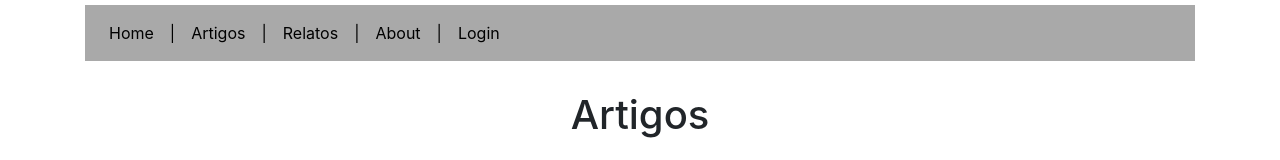
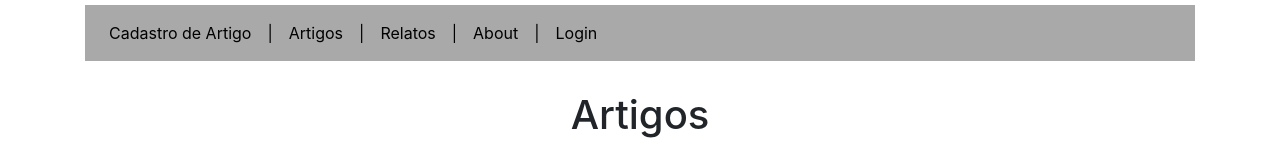
Before and after one commit to ICEI-PUC-Minas-PMGCC-TI/tiaw-pmg-cc-t-20212-impacto-negativo-das-redes-sociais, a plain HTML site: page Codigo/Artigos/Artigos.html in a window 1280 px wide. Shown: the top 160 px of the page. Drawn offline with nearby package versions, Linux system fonts and the light colour scheme.

Commit message:
Update Artigos.html

```diff
--- a/Codigo/Artigos/Artigos.html
+++ b/Codigo/Artigos/Artigos.html
@@ -27,7 +27,7 @@
       <div class="collapse navbar-collapse" id="navbarSite">
         <ul class="navbar-nav mr-auto">
           <li class="nav-item">
-            <a class="nav-link" href="#">Home</a>
+            <a class="nav-link" href="index.html">Cadastro de Artigo</a>
           </li>
           <li class="nav-item barra">
             <a class="nav-link" href="#">|</a>
```
